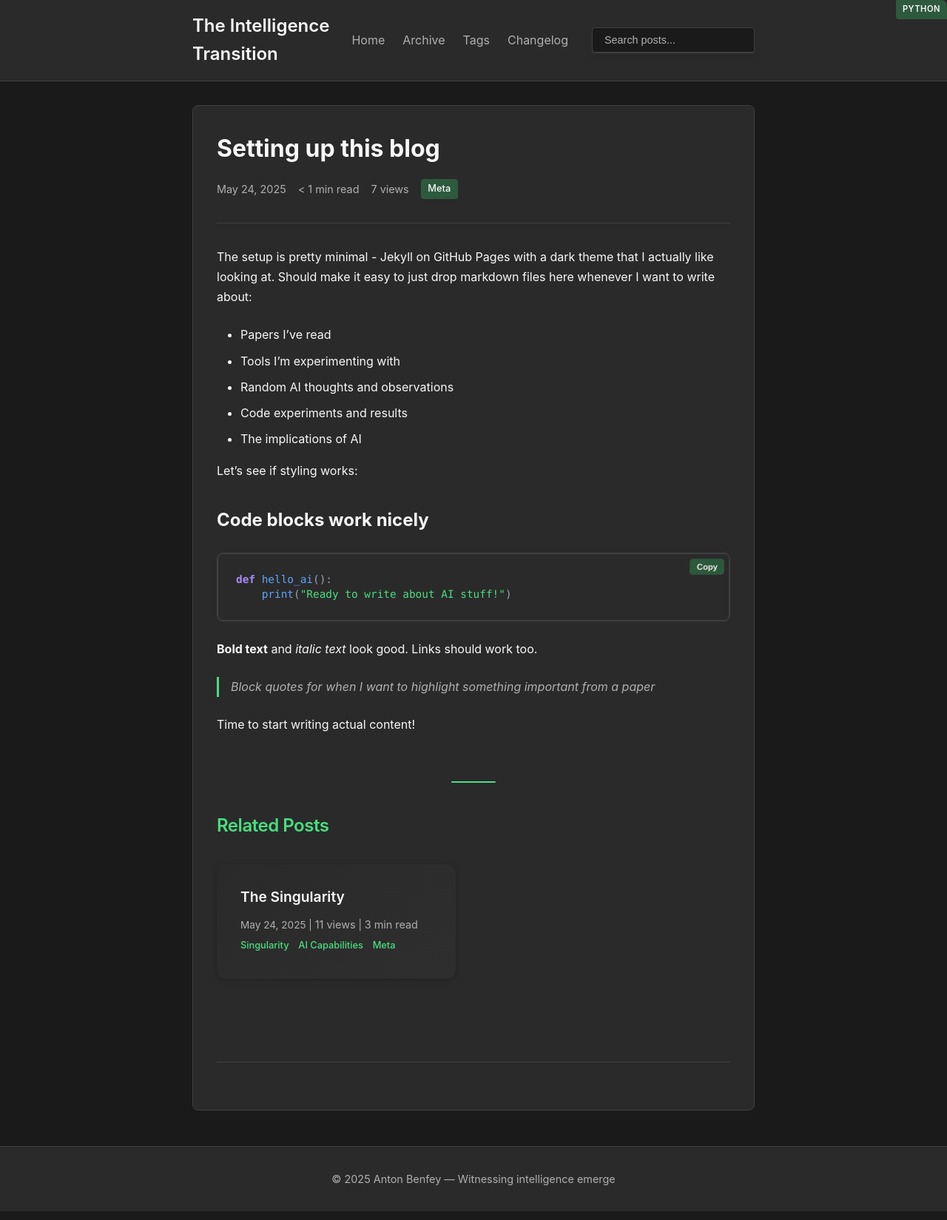
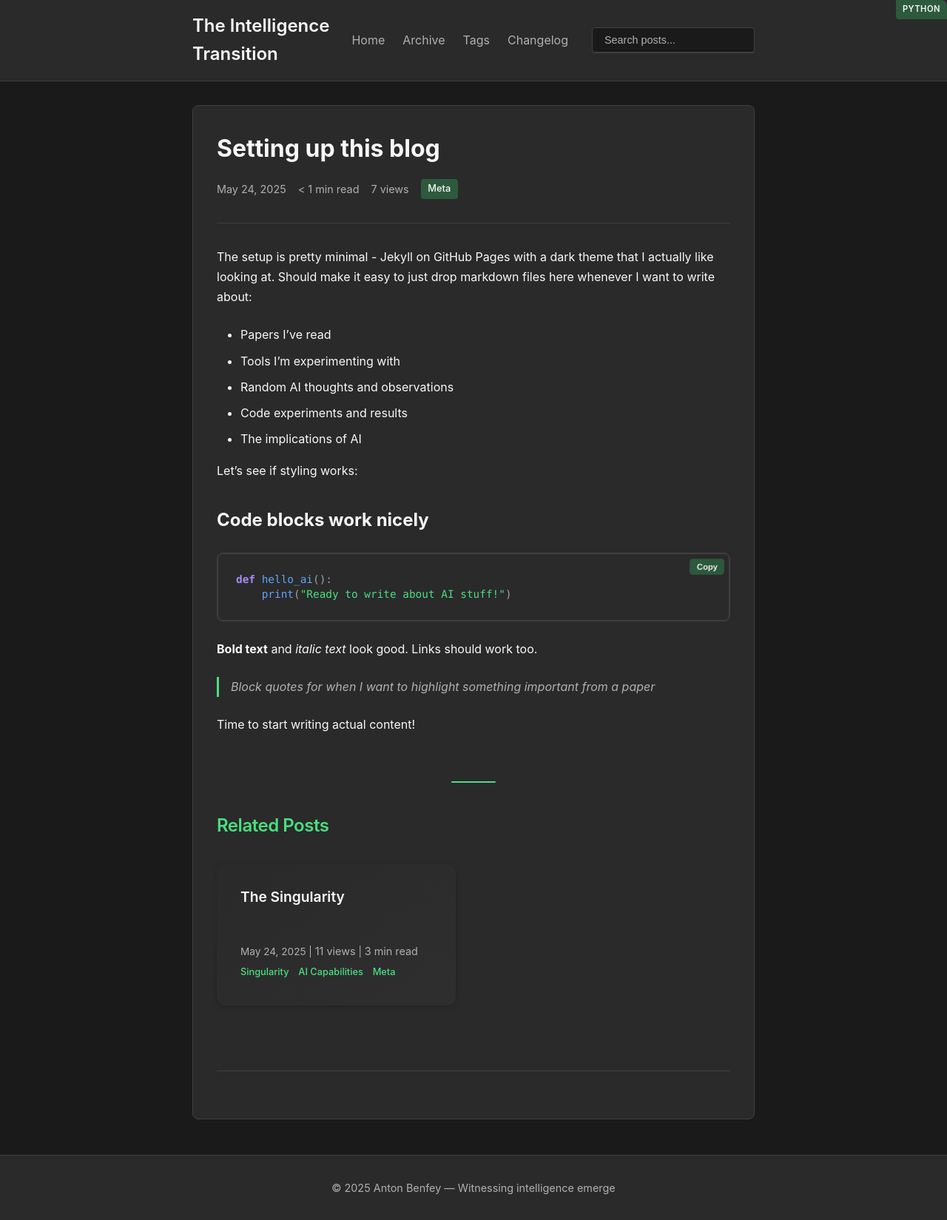
Before and after one commit to Benfey/benfey.github.io, a Jekyll site: the page built from _posts/2025-05-24-first-post.md, in a window 1280 px wide. Shown: the whole page at 74% size. Built offline with Jekyll 4.4.1, drawn with Linux system fonts in a browser that asks for light colours; comment, search, counter and statistics services are not loaded.

Commit message:
Fix related posts card sizing with uniform heights
- Add flexbox layout to ensure all cards are same height
- Use margin-top: auto to push meta content to bottom
- Maintains responsive grid layout on all screen sizes

🤖 Generated with [Claude Code](https://claude.ai/code)

Co-Authored-By: Claude <noreply@anthropic.com>

```diff
--- a/assets/css/components/related-posts.css
+++ b/assets/css/components/related-posts.css
@@ -44,6 +44,9 @@
     box-shadow: 0 2px 8px rgba(0, 0, 0, 0.1),
                 0 1px 3px rgba(0, 0, 0, 0.1);
     background: linear-gradient(145deg, var(--bg-secondary), rgba(255, 255, 255, 0.02));
+    display: flex;
+    flex-direction: column;
+    height: 100%;
 }
 
 .related-posts-list .post-item:hover {
@@ -74,7 +77,8 @@
 
 
 .related-posts-list .post-meta-compact {
-    margin-top: 0.75rem;
+    margin-top: auto;
+    padding-top: 0.75rem;
     font-size: 0.85rem;
     color: var(--text-secondary);
 }
```
